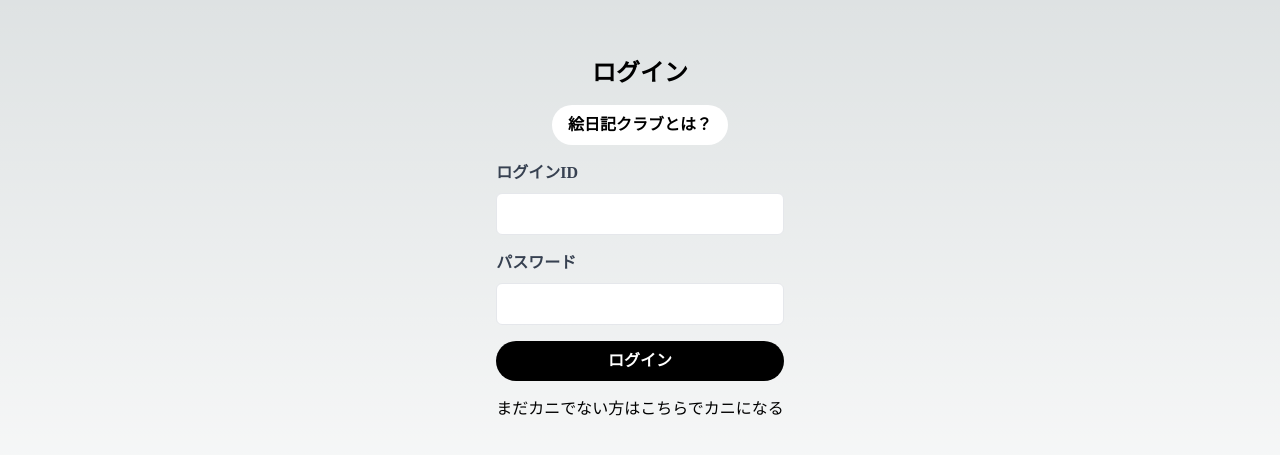
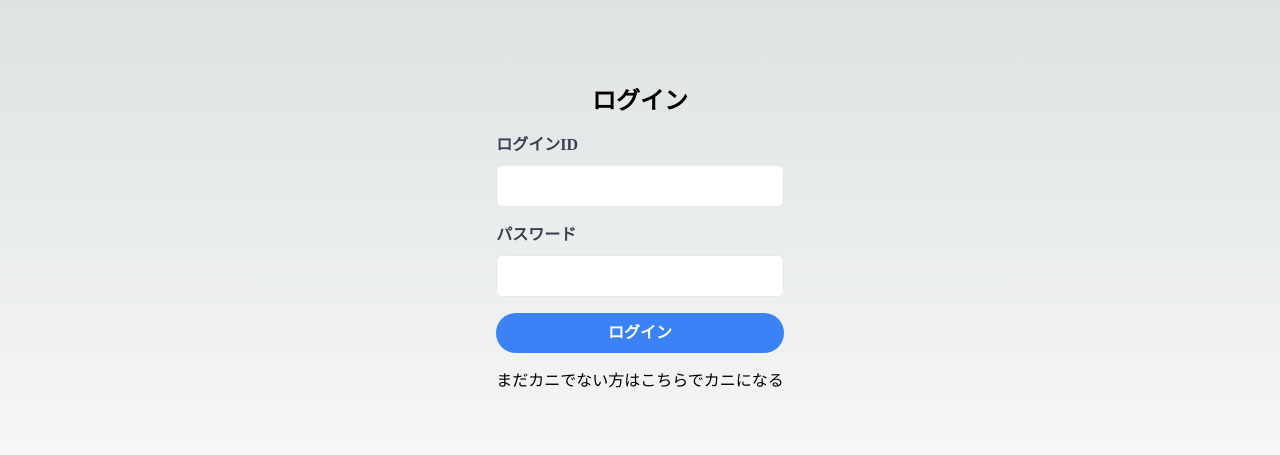
Before and after one commit to cafe-lake/diary-crab, a Next.js app in the folder client/: page /login in a window 1280 px wide. Shown: the part 161-616 px from the top of the page. Built offline with nearby package versions, Linux system fonts and the light colour scheme; a web font is replaced by a local one.

Commit message:
コンセプトは新規登録画面でみましょうか

```diff
--- a/client/app/login/page.tsx
+++ b/client/app/login/page.tsx
@@ -1,17 +1,15 @@
 "use client";
 import Link from "next/link";
 import axios from "axios";
-import { User } from "../_common/types/user";
+import { User } from "@/app/_common/types/user";
 import { useRouter } from "next/navigation";
 import { useState } from "react";
-import Introcuce from "./introduce";
 
 
 export default function Home() {
   const router = useRouter();
   const [loginId, setLoginId] = useState("");
   const [password, setPassword] = useState("");
-  const [showModal, setShowModal] = useState(false);
 
   const onClickSubmit = async () => {
     const apiUrl = process.env.NEXT_PUBLIC_API_URL;
@@ -37,26 +35,10 @@ export default function Home() {
   };
 
 
-  const introduce = () => {
-    setShowModal(true); // モーダルを表示する
-  };
-
-
   return (
     <main className="flex min-h-screen flex-col items-center justify-between">
       <div className="flex flex-col items-center justify-center min-h-screen">
         <h2 className="text-2xl font-bold mb-4">ログイン</h2>
-        <div className="flex justify-end mb-4">
-          <button
-            className="bg-white text-black font-bold py-2 px-4 rounded-full focus:outline-none focus:shadow-outline"
-            onClick={introduce}
-          >
-            絵日記クラブとは？
-          </button>
-
-          {/* モーダルコンポーネント */}
-          <Introcuce showModal={showModal} closeModal={() => setShowModal(false)} />
-        </div>
 
         <form className="w-full max-w-sm">
           <div className="mb-4">
@@ -89,7 +71,7 @@ export default function Home() {
           </div>
           <button
             type="submit"
-            className="w-full bg-black text-white font-bold py-2 px-4 rounded-full focus:outline-none focus:shadow-outline"
+            className="w-full bg-blue-500 text-white font-bold py-2 px-4 rounded-full focus:outline-none focus:shadow-outline"
             onClick={(e) => {
               e.preventDefault();
               onClickSubmit();
--- a/client/app/register/page.tsx
+++ b/client/app/register/page.tsx
@@ -3,7 +3,8 @@ import Link from "next/link";
 import { useRouter } from "next/navigation";
 import { useState } from "react";
 import axios from "axios";
-import { User } from "../_common/types/user";
+import { User } from "@/app/_common/types/user";
+import Introcuce from "@/components/introduce";
 
 export default function Home() {
   const router = useRouter();
@@ -11,6 +12,7 @@ export default function Home() {
   const [loginId, setLoginId] = useState("");
   const [password, setPassword] = useState("");
   const [passwordCheck, setPasswordCheck] = useState("");
+  const [showModal, setShowModal] = useState(false);
 
   const onClickSubmit = async () => {
     console.log("register処理開始");
@@ -38,10 +40,26 @@ export default function Home() {
       });
   };
 
+  const introduce = () => {
+    setShowModal(true); // モーダルを表示する
+  };
+
   return (
     <main className="flex min-h-screen flex-col items-center justify-between">
       <div className="flex flex-col items-center justify-center min-h-screen">
         <h2 className="text-2xl font-bold mb-4">カニになる</h2>
+        <div className="flex justify-end mb-4">
+          <button
+            className="bg-white text-black font-bold py-2 px-4 rounded-full focus:outline-none focus:shadow-outline"
+            onClick={introduce}
+          >
+            絵日記クラブとは？
+          </button>
+
+          {/* モーダルコンポーネント */}
+          <Introcuce showModal={showModal} closeModal={() => setShowModal(false)} />
+        </div>
+
         <form className="w-full max-w-sm">
           <div className="mb-4">
             <label
```
Also changed, not shown: client/components/introduce.tsx (renamed from client/app/login/introduce.tsx).
